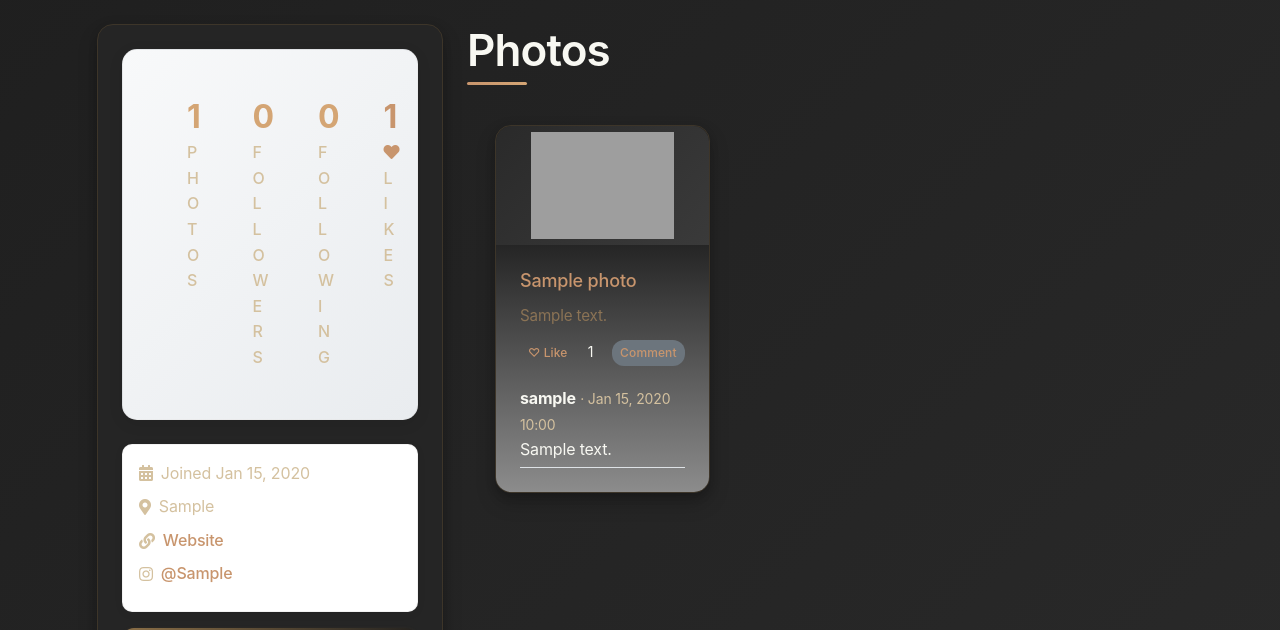
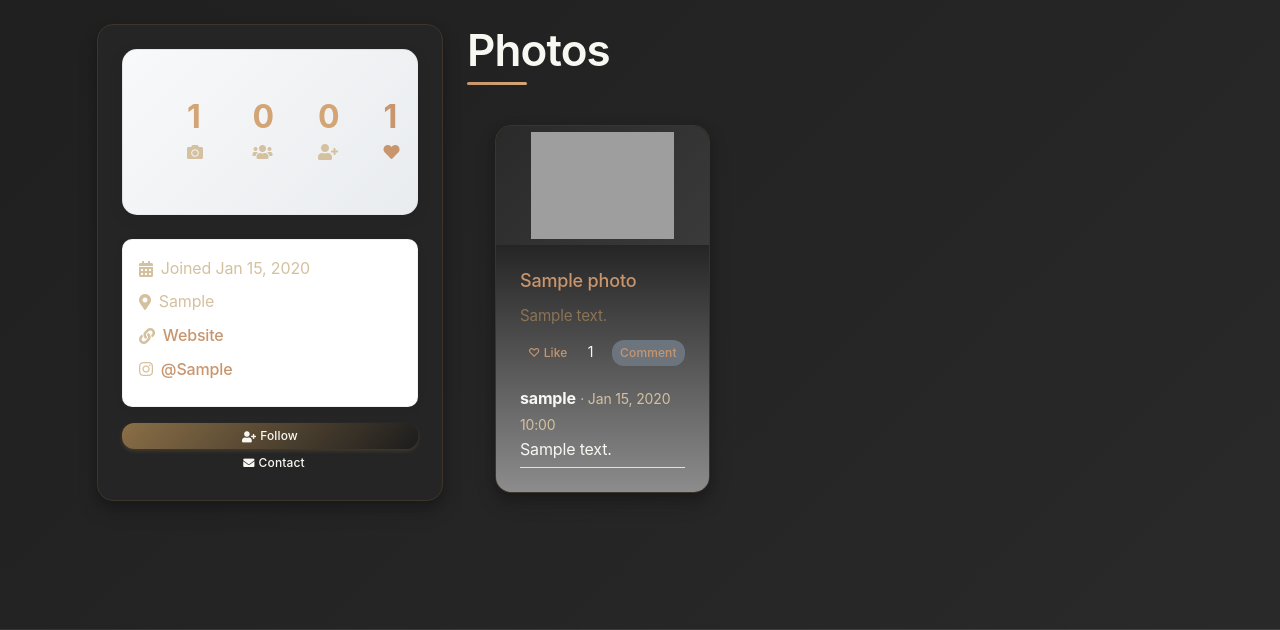
Before and after one commit to TopG85/ShutterSpace, a Django app: a page that uses portfolio/templates/profile.html in a window 1280 px wide. Shown: the part 696-1326 px from the top of the page. Run offline with Django 4.2, Linux system fonts and the light colour scheme; tables that the repository leaves empty hold one stand-in row (values such as "Sample post"); data that the repository does not hold is empty; parts of the project's set-up code (start-up, migrations or seed data) failed here and were passed over; grey boxes are pictures that could not be loaded.

Commit message:
Replace profile stats text with clean icons
- Converted text labels to intuitive icons for cleaner modern design
- Photos: camera icon (fa-camera)
- Followers: users icon (fa-users)
- Following: user-plus icon (fa-user-plus)
- Likes: heart icon (fa-heart) with coral color
- Added hover animations for icons (scale and brightness effects)
- Included tooltips for accessibility while maintaining clean appearance
- Enhanced icon sizing and spacing for better visual balance

```diff
--- a/portfolio/templates/profile.html
+++ b/portfolio/templates/profile.html
@@ -62,35 +62,38 @@
                 <div class="profile-stats-container mb-4">
                     <div class="row g-0">
                         <div class="col-3">
-                            <div class="stat-item text-center py-3">
+                            <div class="stat-item text-center py-3" title="Photos">
                                 <div class="stat-number h4 mb-1 fw-bold" style="color: var(--highlight);">{{ photos_count }}</div>
-                                <div class="stat-label text-muted small text-uppercase fw-medium">
-                                    <span class="d-none d-md-inline">Photos</span>
-                                    <span class="d-md-none">Pics</span>
+                                <div class="stat-label text-muted small fw-medium">
+                                    <i class="fas fa-camera"></i>
                                 </div>
                             </div>
                         </div>
                         <div class="col-3">
-                            <a href="{% url 'followers_list' username=owner.username %}" class="text-decoration-none">
+                            <a href="{% url 'followers_list' username=owner.username %}" class="text-decoration-none" title="Followers">
                                 <div class="stat-item text-center py-3 stat-clickable">
                                     <div class="stat-number h4 mb-1 fw-bold" style="color: var(--highlight);">{{ followers_count }}</div>
-                                    <div class="stat-label text-muted small text-uppercase fw-medium">Followers</div>
+                                    <div class="stat-label text-muted small fw-medium">
+                                        <i class="fas fa-users"></i>
+                                    </div>
                                 </div>
                             </a>
                         </div>
                         <div class="col-3">
-                            <a href="{% url 'following_list' username=owner.username %}" class="text-decoration-none">
+                            <a href="{% url 'following_list' username=owner.username %}" class="text-decoration-none" title="Following">
                                 <div class="stat-item text-center py-3 stat-clickable">
                                     <div class="stat-number h4 mb-1 fw-bold" style="color: var(--highlight);">{{ following_count }}</div>
-                                    <div class="stat-label text-muted small text-uppercase fw-medium">Following</div>
+                                    <div class="stat-label text-muted small fw-medium">
+                                        <i class="fas fa-user-plus"></i>
+                                    </div>
                                 </div>
                             </a>
                         </div>
                         <div class="col-3">
-                            <div class="stat-item text-center py-3">
+                            <div class="stat-item text-center py-3" title="Total Likes">
                                 <div class="stat-number h4 mb-1 fw-bold" style="color: var(--coral);">{{ total_likes }}</div>
-                                <div class="stat-label text-muted small text-uppercase fw-medium">
-                                    <i class="fas fa-heart me-1" style="color: var(--coral);"></i>Likes
+                                <div class="stat-label text-muted small fw-medium">
+                                    <i class="fas fa-heart" style="color: var(--coral);"></i>
                                 </div>
                             </div>
                         </div>
--- a/static/css/style.css
+++ b/static/css/style.css
@@ -923,6 +923,16 @@ div.jumbotron.bg-primary.text-white.p-5.rounded.mb-4 {
   color: var(--text-secondary) !important;
   font-weight: 500;
   letter-spacing: 0.5px;
+  font-size: 1.1rem !important;
+}
+
+.stat-label i {
+  transition: all 0.3s ease;
+}
+
+.stat-item:hover .stat-label i {
+  transform: scale(1.1);
+  filter: brightness(1.2);
 }
 
 .profile-hero-image {
```
